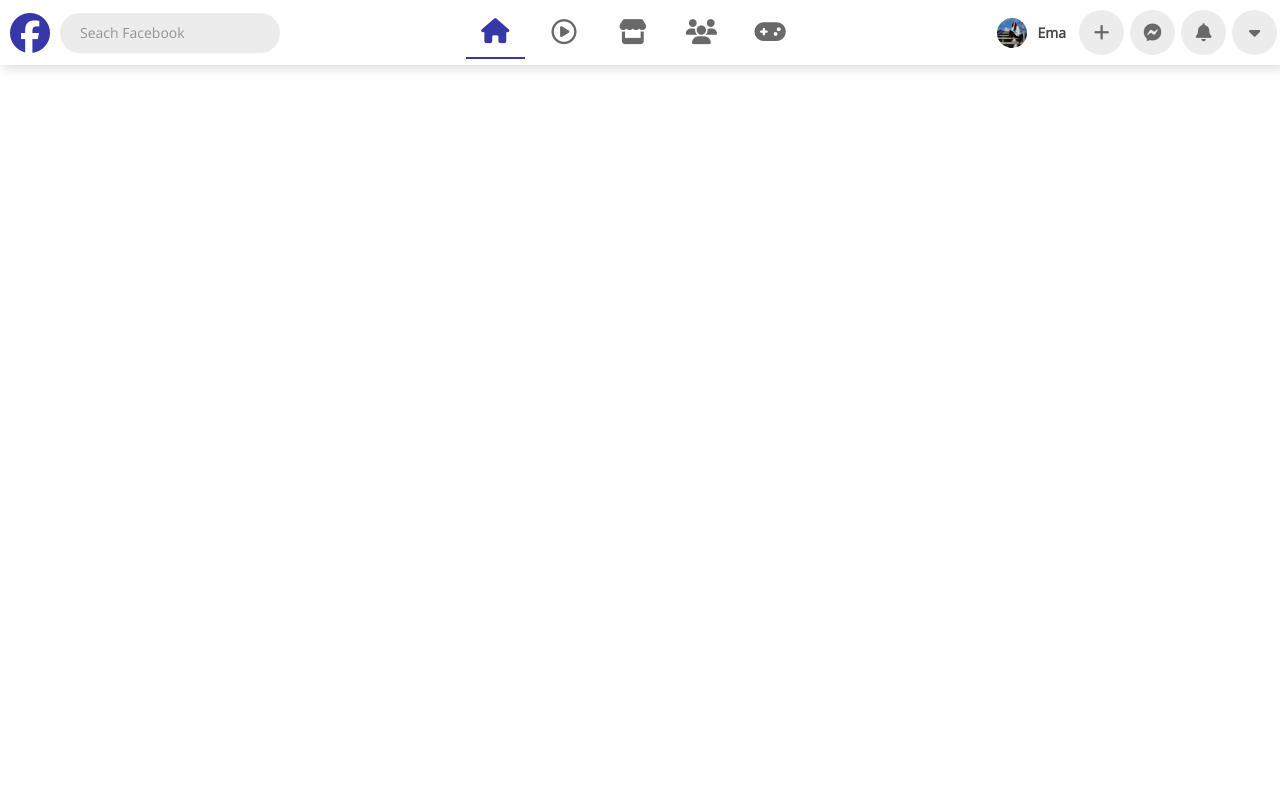
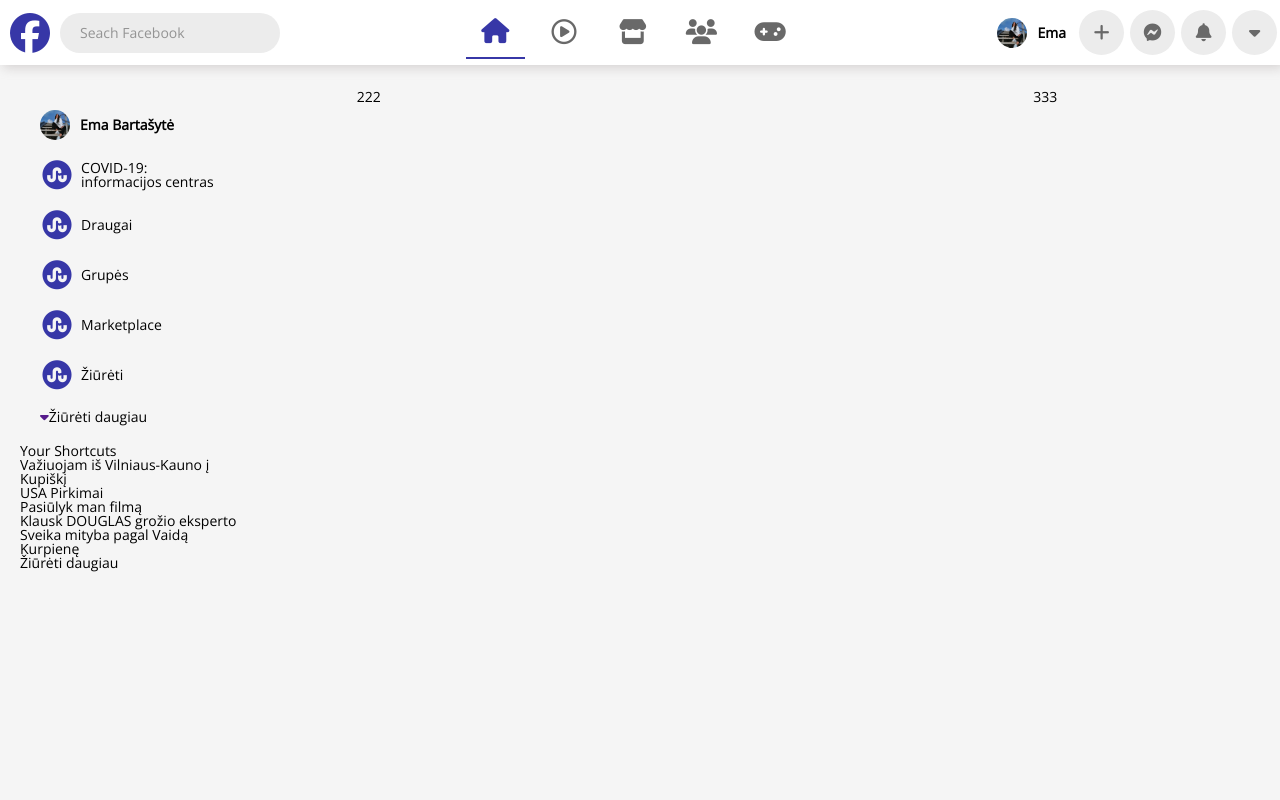
Before and after one commit to EmaBrr/FacebookFeed, a plain HTML site: page index.html in a window 1280 px wide. Drawn offline with nearby package versions, Linux system fonts and the light colour scheme.

Commit message:
few changes on left side

```diff
--- a/index.html
+++ b/index.html
@@ -35,9 +35,33 @@
     </header>
 
     <div class="body__wrapper">
-        <div class="left__part"></div>
-        <div class="middle__part"></div>
-        <div class="righ__part"></div>
+        <div class="left__part">
+            <div class="user__groups">
+                <div class="user">
+                    <div class="user__img"></div>
+                    <div class="user__name">
+                        <p>Ema Bartašytė</p>
+                    </div>
+                </div>
+                <div class="item"><i class="fab fa-stumbleupon-circle"></i><p>COVID-19: informacijos centras</p></div>
+                <div class="item"><i class="fab fa-stumbleupon-circle"></i><p>Draugai</p></div>
+                <div class="item"><i class="fab fa-stumbleupon-circle"></i><p>Grupės</p></div>
+                <div class="item"><i class="fab fa-stumbleupon-circle"></i><p>Marketplace</p></div>
+                <div class="item"><i class="fab fa-stumbleupon-circle"></i><p>Žiūrėti</p></div>
+                <div class="item__more"><a href=""><i class="fas fa-caret-down"></i></a><p>Žiūrėti daugiau</p></div>
+            </div>
+            <div class="user__shortcuts">
+                <h3>Your Shortcuts</h3>
+                <div class="item"><p>Važiuojam iš Vilniaus-Kauno į Kupiškį</p></div>
+                <div class="item"><p>USA Pirkimai</p></div>
+                <div class="item"><p>Pasiūlyk man filmą</p></div>
+                <div class="item"><p>Klausk DOUGLAS grožio eksperto</p></div>
+                <div class="item"><p>Sveika mityba pagal Vaidą Kurpienę</p></div>
+                <div class="item__more"><p>Žiūrėti daugiau</p></div>
+            </div>
+        </div>
+        <div class="middle__part">222</div>
+        <div class="righ__part">333</div>
     </div>
 </body>
 
--- a/scss/__main.scss
+++ b/scss/__main.scss
@@ -7,8 +7,6 @@
   display: grid;
   grid-template-columns: 1fr 3fr 1fr;
   grid-gap: 180px;
-  background-color: #fff;
-  color: #444;
   font-family: $font1;
   .search {
     display: flex;
@@ -45,7 +43,7 @@
       align-items: center;
       justify-content: center;
       margin: 5px;
-        border-bottom: 2.5px solid  rgb(55, 55, 167);;
+      border-bottom: 2.5px solid rgb(55, 55, 167);
       i {
         font-size: 25px;
         color: rgb(55, 55, 167);
@@ -79,7 +77,7 @@
       border-radius: 50px;
       padding: 0px 10px;
       &:hover {
-            background-color:  rgb(236, 236, 236);
+        background-color: rgb(236, 236, 236);
       }
       .user__img {
         margin-left: 2px;
@@ -119,5 +117,71 @@
 }
 
 .body__wrapper {
+  width: 100%;
+  height: 100vh;
+  background-color: rgb(245, 245, 245);
+  display: grid;
+  grid-template-columns: 1.2fr 3fr 1.2fr;
+  grid-gap: 110px;
+  font-family: $font1;
+  padding: 90px 20px 20px 20px;
+  .left__part {
+    display: grid;
+    grid-template-rows: 2fr 2fr;
+    .user__groups {
+      display: inline-block;
+      width: 100%;
+      padding: 10px;
+      .user {
+        padding: 10px;
+        display: flex;
+        align-items: center;
+        border-radius: 15px;
+        &:hover {
+            background-color: rgb(236, 236, 236);;
+        }
+        .user__img {
+          width: 30px;
+          height: 30px;
+          display: inline-block;
+          border-radius: 50%;
+          background-image: url(../img/user.jpg);
+          background-size: cover;
+          background-position: center;
+        }
+        .user__name {
+          padding-left: 10px;
+          font-weight: 900;
+        }
+      }
+      .item {
+        padding: 10px;
+        display: flex;
+        align-items: center;
+        border-radius: 15px;
+        &:hover {
+            background-color: rgb(236, 236, 236);;
+        }
+        i {
+          margin-left: 2px;
+          font-size: 30px;
+          color: rgb(55, 55, 167);
+        }
+        p {
+            padding-left: 10px;
+        }
+      }
+      .item__more {
+        padding: 10px;
+        display: flex;
+        align-items: center;
+        border-radius: 15px;
+        i {
 
       }
+      p{
+
+      }
+    }
+  }
+}
```
Also changed, not shown: css/app.css. Lines whose indentation alone changed are shown as unchanged.
